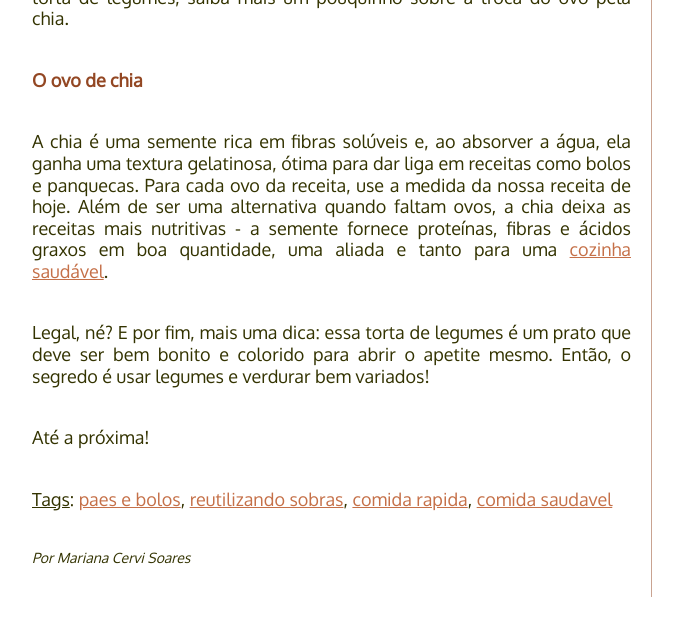
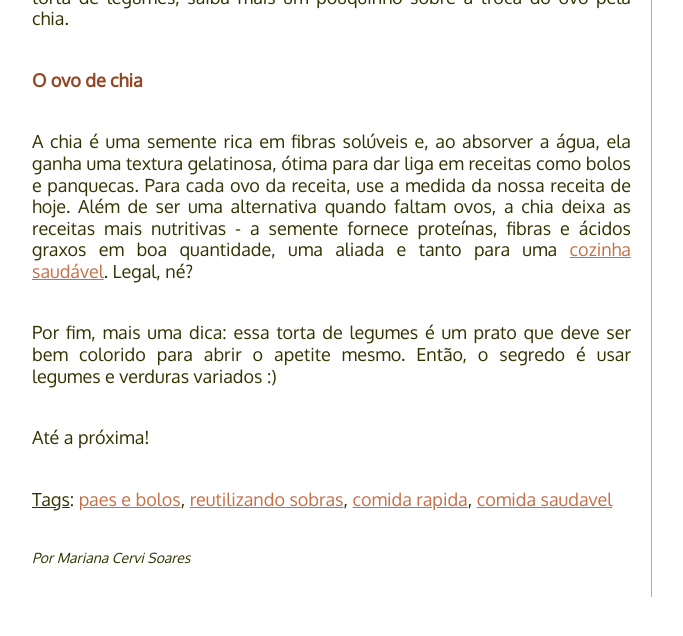
Before and after one commit to PaneladePau/paneladepau-jekyll-blog, a Jekyll site: the page built from _posts/2016-10-18-torta-de-legumes.md, in a window 1280 px wide and 900 px high, scrolled down 1804 px. Shown: the top 636 px of the window, without its empty margins (138-821 px from the left). Built offline with Jekyll 4.4.1, drawn with Linux system fonts in a browser that asks for light colours; nearby versions of some CDN libraries; some web fonts are replaced.

Commit message:
“update”

```diff
--- a/_posts/2016-10-18-torta-de-legumes.md
+++ b/_posts/2016-10-18-torta-de-legumes.md
@@ -48,9 +48,9 @@ E antes de a gente se despedir para você testar na sua casa essa deliciosa tort
 **O ovo de chia**
 
 A chia é uma semente rica em fibras solúveis e, ao absorver a água, ela ganha uma textura gelatinosa, ótima para dar liga em receitas como bolos e panquecas. Para cada ovo da receita, use a medida da nossa receita de hoje.
-Além de ser uma alternativa quando faltam ovos, a chia deixa as receitas mais nutritivas - a semente fornece proteínas, fibras e ácidos graxos em boa quantidade, uma aliada e tanto para uma [cozinha saudável](http://paneladepau.com.br/tags/cozinha-saudavel/).
+Além de ser uma alternativa quando faltam ovos, a chia deixa as receitas mais nutritivas - a semente fornece proteínas, fibras e ácidos graxos em boa quantidade, uma aliada e tanto para uma [cozinha saudável](http://paneladepau.com.br/tags/cozinha-saudavel/). Legal, né?
 
 
-Legal, né? E por fim, mais uma dica: essa torta de legumes é um prato que deve ser bem bonito e colorido para abrir o apetite mesmo. Então, o segredo é usar legumes e verdurar bem variados!
+Por fim, mais uma dica: essa torta de legumes é um prato que deve ser bem colorido para abrir o apetite mesmo. Então, o segredo é usar legumes e verduras variados :)
 
 Até a próxima!
```
